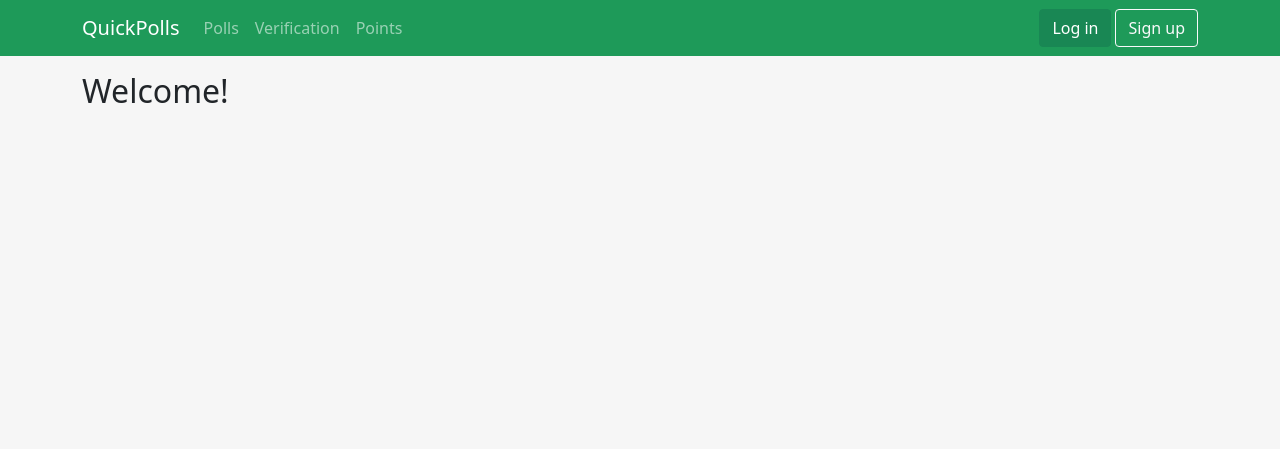
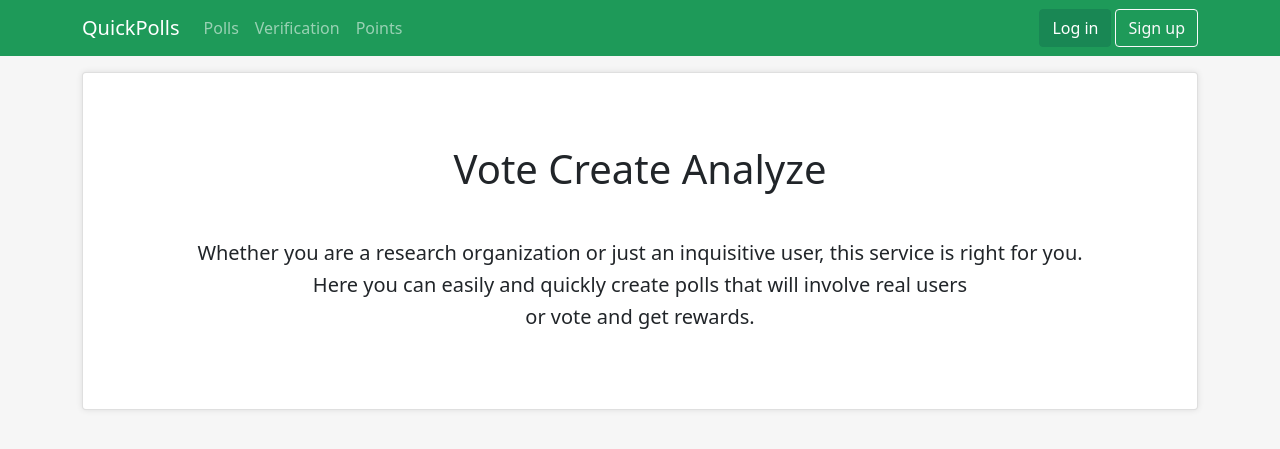
Before and after one commit to EnterKeeper/learnen, a Flask app: page / in a window 1280 px wide. Shown: the top 449 px of the page. Run offline with Flask 2, Linux system fonts and the light colour scheme; parts of the project's set-up code (start-up, migrations or seed data) failed here and were passed over; some libraries are stand-ins or nearby versions.

Commit message:
Main page

```diff
--- a/templates/index.html
+++ b/templates/index.html
@@ -1,5 +1,12 @@
 {% extends "base.html" %}
 
 {% block content %}
-    <h2>{{ title }}</h2>
+    <div class="card p-4">
+        <div class="text-center mb-5">
+            <h1 class="my-5">Vote Create Analyze</h1>
+            <h5>Whether you are a research organization or just an inquisitive user, this service is right for you.</h5>
+            <h5>Here you can easily and quickly create polls that will involve real users</h5>
+            <h5>or vote and get rewards.</h5>
+        </div>
+    </div>
 {% endblock %}
--- a/templates/points.html
+++ b/templates/points.html
@@ -25,7 +25,7 @@
                 </tr>
             </tbody>
         </table>
-        <div>* <a>Verified</a> users do not have their points deducted.</div>
+        <div>* <a class="text-decoration-none" href="{{ url_for("users.verification_info") }}">Verified</a> users do not have their points deducted.</div>
         <div class="mt-3 fw-bold">Moderators reserve the right to deduct any number of points or block users for violations of the service rules.</div>
     </div>
 {% endblock %}
--- a/views/index.py
+++ b/views/index.py
@@ -11,4 +11,4 @@ blueprint = Blueprint(
 @blueprint.route("/")
 @jwt_required(optional=True)
 def index():
-    return render_template("index.html", title="Welcome!")
+    return render_template("index.html", title="Quick Polls")
```
